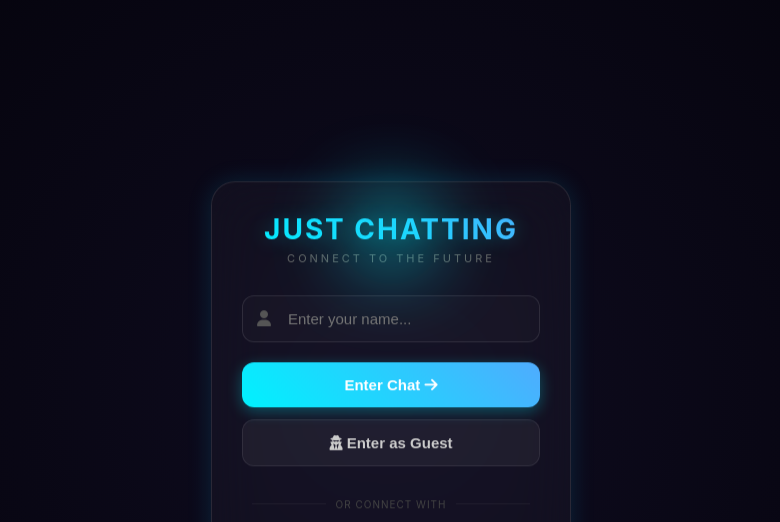
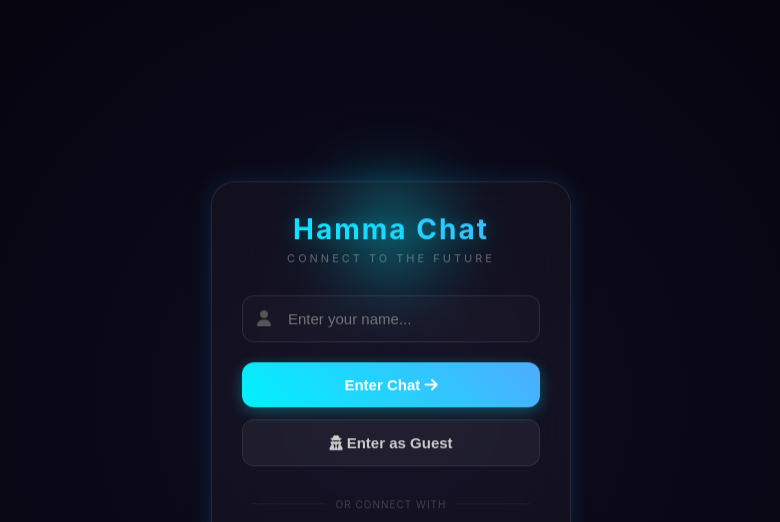
Before and after one commit to hamma4erver/hamma-app, a website: page public/index.html in a window 1280 px wide. Shown: the top 522 px of the page, without its empty margins (249-1029 px from the left). Drawn offline with nearby package versions, Linux system fonts and the light colour scheme; no server answers.

Commit message:
Update index.html

```diff
--- a/public/index.html
+++ b/public/index.html
@@ -2,7 +2,7 @@
 <html lang="en">
 <head>
     <meta charset="UTF-8">
-    <title>Just Chatting</title>
+    <title>Hamma Chat</title>
     <meta name="viewport" content="width=device-width, initial-scale=1.0, maximum-scale=1.0, user-scalable=no">
     <link rel="icon" type="image/png" href="favicon.png">
     <link rel="stylesheet" href="css/style.css">
@@ -15,7 +15,7 @@
         <div class="login-card">
             <div class="logo-area">
                 <div class="glow-orb"></div>
-                <h1>JUST CHATTING</h1>
+                <h1>Hamma Chat</h1>
                 <p class="subtitle">Connect to the Future</p>
             </div>
 
```
